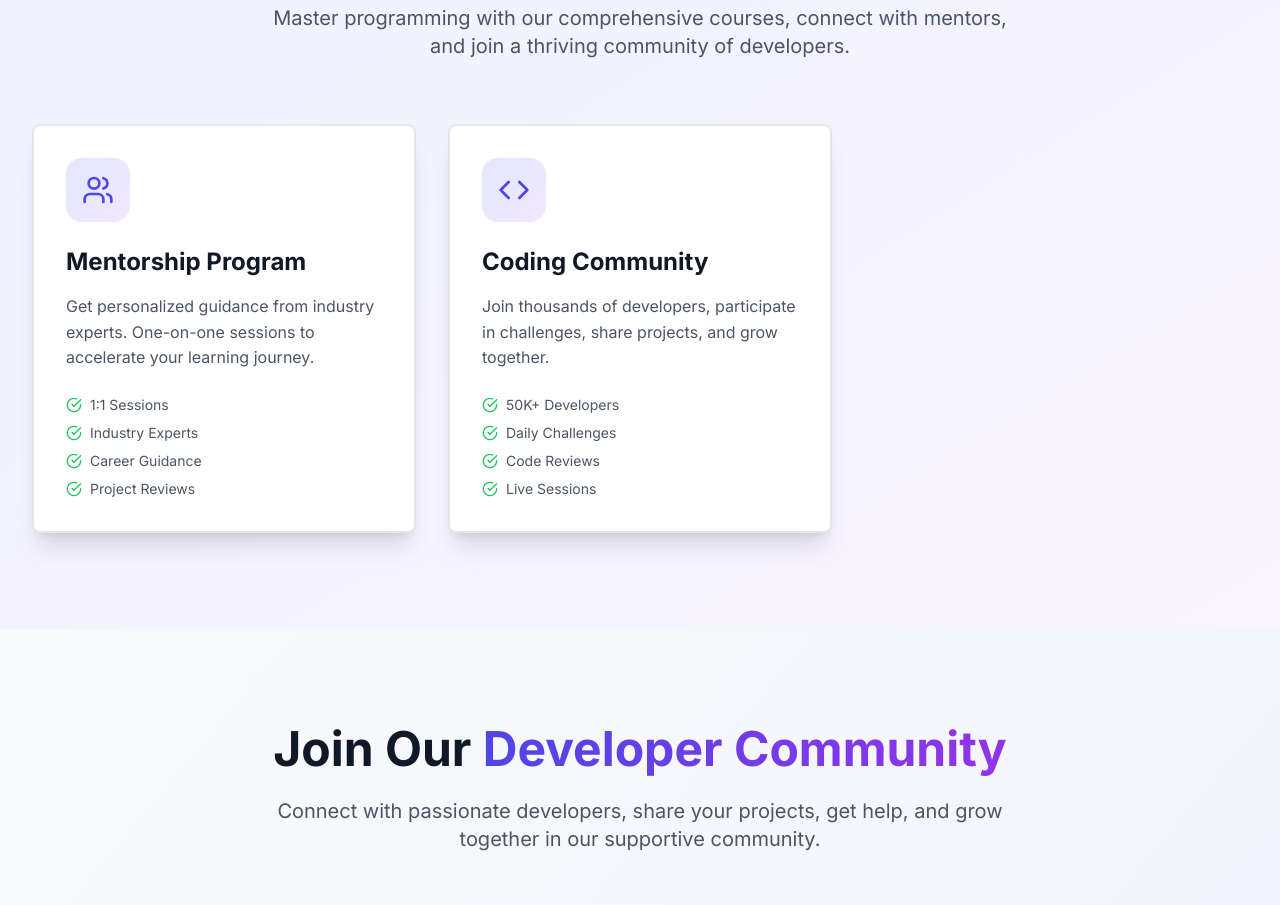
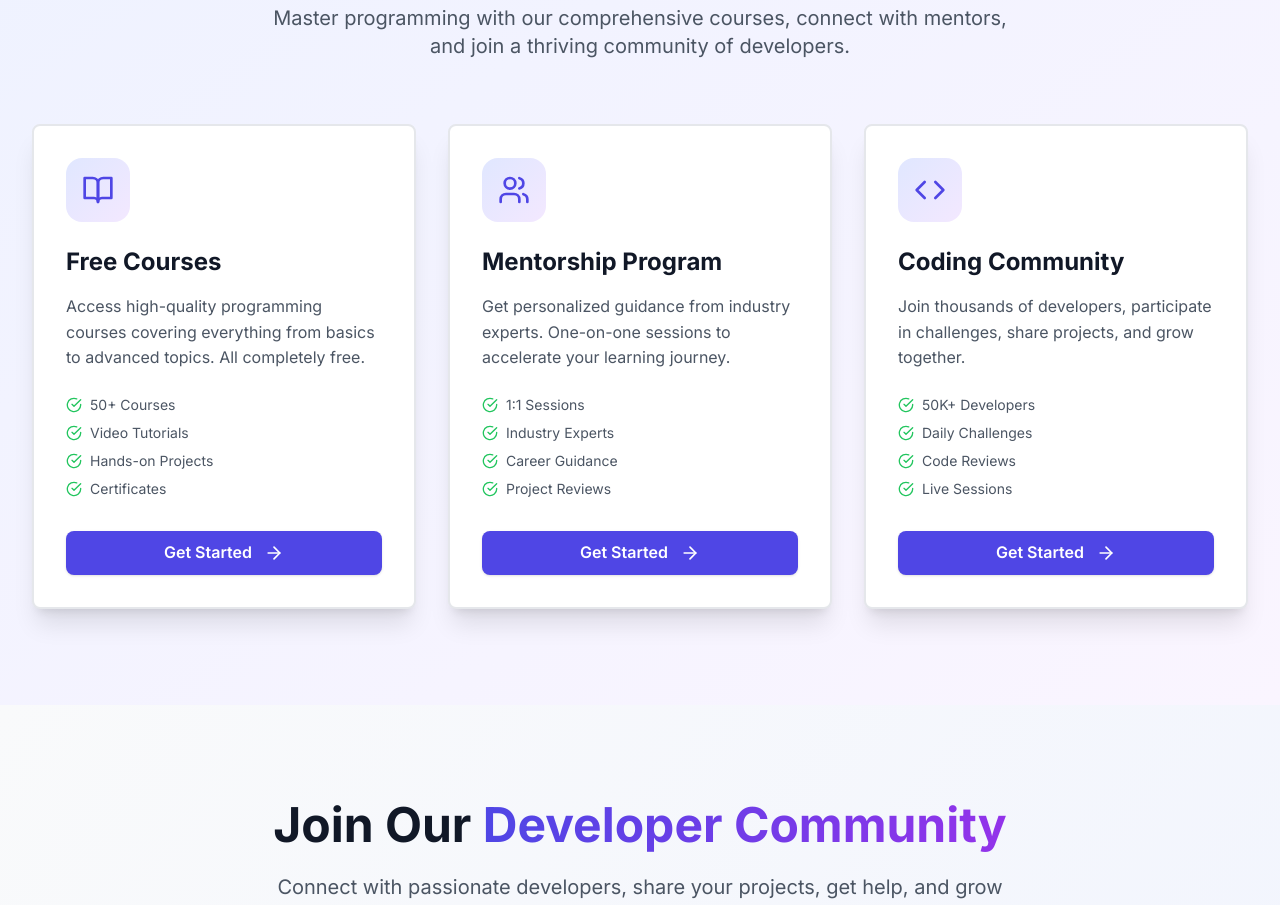
Before and after one commit to stuticoder123/Alum-Connect, a React (Vite) app: page / in a window 1280 px wide. Shown: the part 1100-2005 px from the top of the page. Built offline with nearby package versions, Linux system fonts and the light colour scheme; no server answers.

Commit message:
Update HomePage.tsx

```diff
--- a/src/pages/HomePage.tsx
+++ b/src/pages/HomePage.tsx
@@ -62,17 +62,27 @@ const HomePage: React.FC = () => {
           <div className="grid grid-cols-1 md:grid-cols-3 gap-8">
             {[
               {
+                icon: <BookOpen className="h-8 w-8" />,
+                title: "Free Courses",
+                description: "Access high-quality programming courses covering everything from basics to advanced topics. All completely free.",
+                features: ["50+ Courses", "Video Tutorials", "Hands-on Projects", "Certificates"],
+                button: { label: "Get Started", to: "/free-courses" }
+              },
+              {
                 icon: <Users className="h-8 w-8" />,
                 title: "Mentorship Program",
                 description: "Get personalized guidance from industry experts. One-on-one sessions to accelerate your learning journey.",
-                features: ["1:1 Sessions", "Industry Experts", "Career Guidance", "Project Reviews"]
+                features: ["1:1 Sessions", "Industry Experts", "Career Guidance", "Project Reviews"],
+                button: { label: "Get Started", to: "/courses" }
               },
               {
                 icon: <Code className="h-8 w-8" />,
                 title: "Coding Community",
                 description: "Join thousands of developers, participate in challenges, share projects, and grow together.",
-                features: ["50K+ Developers", "Daily Challenges", "Code Reviews", "Live Sessions"]
+                features: ["50K+ Developers", "Daily Challenges", "Code Reviews", "Live Sessions"],
+                button: { label: "Get Started", to: "/community" }
               }
+
             ].map((item, index) => (
               <motion.div
                 key={index}
@@ -83,9 +93,9 @@ const HomePage: React.FC = () => {
                 whileHover={{ y: -8, scale: 1.02 }}
                 className="group"
               >
-                <Card className="h-full bg-white shadow-xl border-2 border-gray-200 hover:shadow-2xl hover:border-indigo-300 transition-all duration-500 rounded-2xl overflow-hidden">
+                <Card className="h-full bg-white shadow-xl border-2 border-gray-200 hover:shadow-2xl hover:border-indigo-300 transition-all duration-500 rounded-2xl overflow-hidden flex flex-col justify-between">
                   <div className="absolute inset-0 bg-gradient-to-br from-indigo-50/80 to-purple-50/80 opacity-0 group-hover:opacity-100 transition-opacity duration-500"></div>
-                  <CardContent className="p-8 relative z-10">
+                  <CardContent className="p-8 relative z-10 flex flex-col flex-grow">
                     <div className="w-16 h-16 bg-gradient-to-br from-indigo-100 to-purple-100 rounded-2xl flex items-center justify-center mb-6 group-hover:scale-110 transition-transform duration-300">
                       <div className="text-indigo-600 group-hover:scale-110 transition-transform duration-300">
                         {item.icon}
@@ -97,13 +107,21 @@ const HomePage: React.FC = () => {
                     <p className="text-gray-600 mb-6 group-hover:text-gray-700 transition-colors">
                       {item.description}
                     </p>
-                    <div className="space-y-2">
+                    <div className="space-y-2 mb-6">
                       {item.features.map((feature, idx) => (
                         <div key={idx} className="flex items-center text-sm text-gray-600">
                           <CheckCircle className="h-4 w-4 text-green-500 mr-2" />
                           {feature}
                         </div>
                       ))}
+                    </div>
+                    <div className="mt-auto pt-2">
+                      <a href={item.button.to} className="inline-block w-full">
+                        <button className="w-full bg-indigo-600 text-white py-2 px-4 rounded-lg font-semibold shadow hover:bg-indigo-700 transition-colors duration-200 flex items-center justify-center gap-2">
+                          {item.button.label}
+                          <ArrowRight className="w-5 h-5 ml-1" />
+                        </button>
+                      </a>
                     </div>
                   </CardContent>
                 </Card>
```
